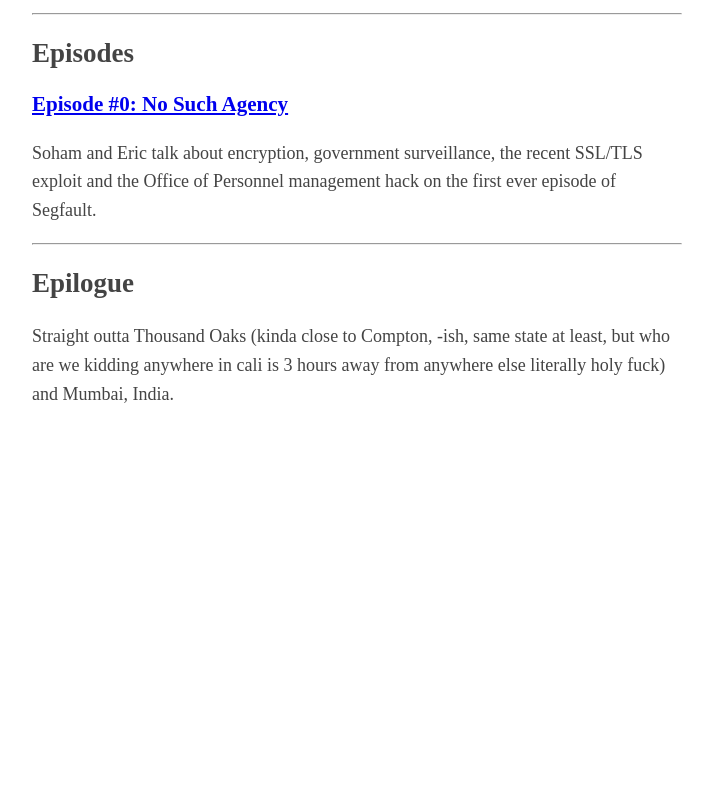
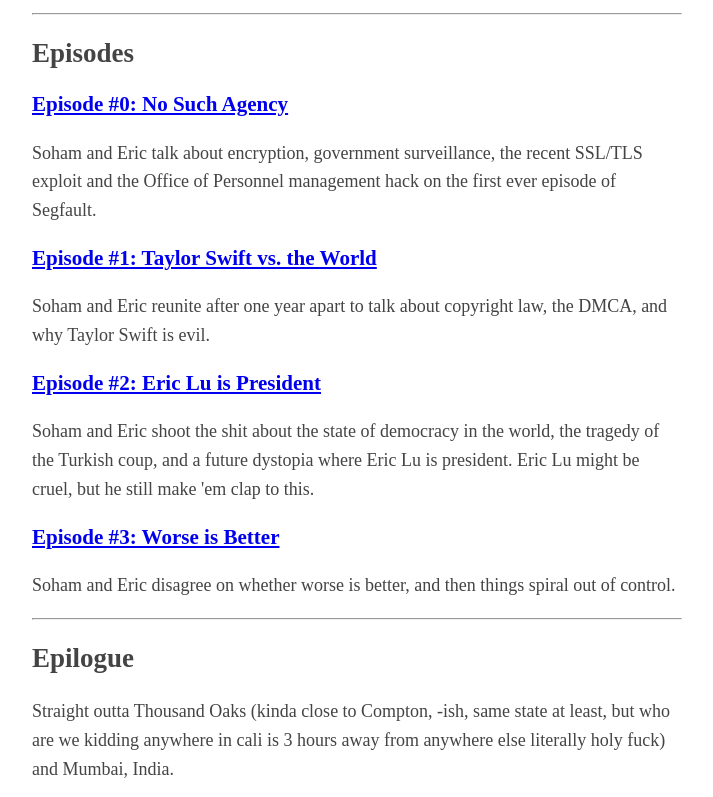
Before and after one commit to sohamsankaran/segfaultpod, a plain HTML site: page index.html in a window 1280 px wide. Shown: the part 445-1242 px from the top of the page, without its empty margins (283-996 px from the left). Before the commit the page ends 894 px from the top, so only its background shows below. Drawn offline with Linux system fonts and the light colour scheme.

Commit message:
add ep1,2,3

```diff
--- a/index.html
+++ b/index.html
@@ -45,7 +45,12 @@
 
     <h3><a href = "https://soundcloud.com/segfaultpodcast/e0-no-such-agency">Episode #0: No Such Agency</a></h3>
     <p>Soham and Eric talk about encryption, government surveillance, the recent SSL/TLS exploit and the Office of Personnel management hack on the first ever episode of Segfault.</p>
-
+    <h3><a href = "https://soundcloud.com/segfaultpodcast/episode-1-taylor-swift-vs-the-world">Episode #1: Taylor Swift vs. the World</a></h3>
+    <p>Soham and Eric reunite after one year apart to talk about copyright law, the DMCA, and why Taylor Swift is evil.</p>
+    <h3><a href = "https://soundcloud.com/segfaultpodcast/episode-2-eric-lu-is-president">Episode #2: Eric Lu is President</a></h3>
+    <p>Soham and Eric shoot the shit about the state of democracy in the world, the tragedy of the Turkish coup, and a future dystopia where Eric Lu is president. Eric Lu might be cruel, but he still make 'em clap to this.</p>
+    <h3><a href = "https://soundcloud.com/segfaultpodcast/episode-3-worse-is-better">Episode #3: Worse is Better</a></h3>
+    <p>Soham and Eric disagree on whether worse is better, and then things spiral out of control.</p>
     <hr />
 
     <h2>Epilogue</h2>
```
